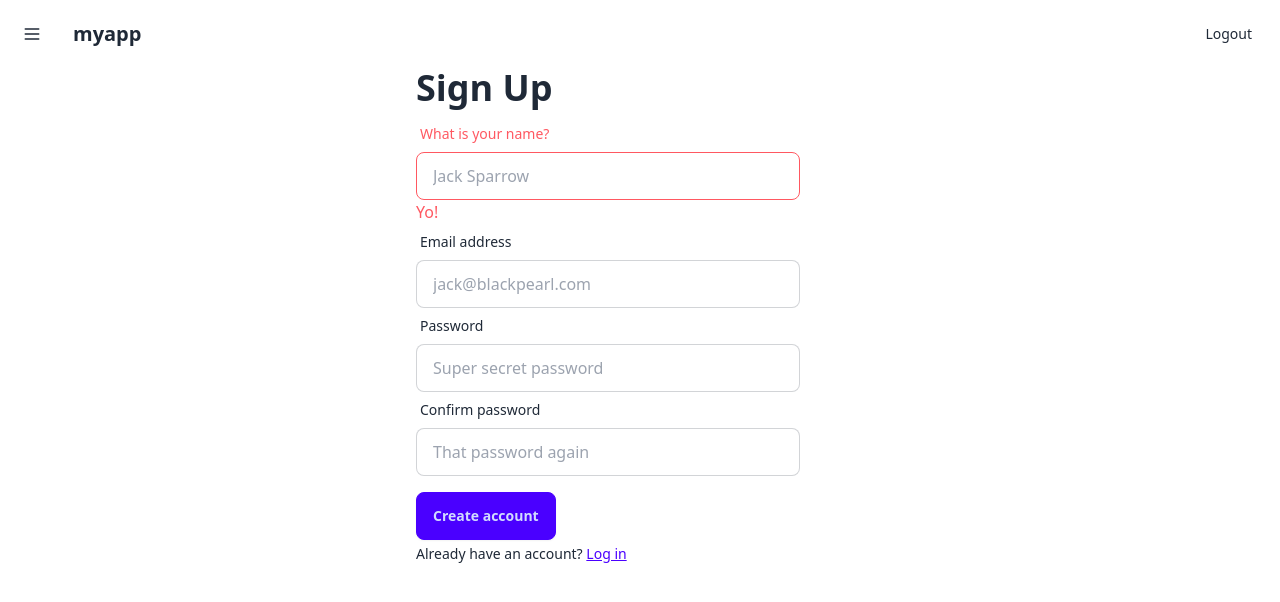
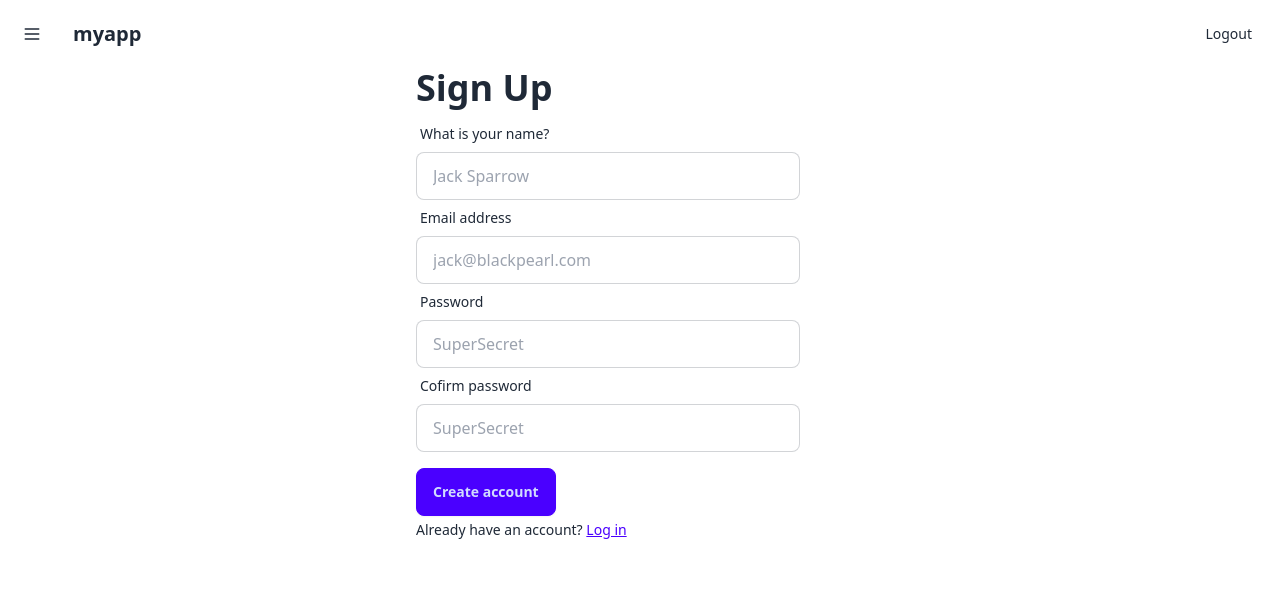
Before and after one commit to aktsbot/react-boilerplate, a React (Vite) app: page /signup in a window 1280 px wide. Shown: the top 602 px of the page. Built offline with nearby package versions, Linux system fonts and the light colour scheme.

Commit message:
wip: react hook form
add input component
pass register for react hooks

```diff
--- /dev/null
+++ b/src/components/inputs/index.ts
@@ -0,0 +1 @@
+export * from "./input-text";
--- /dev/null
+++ b/src/components/inputs/input-text.tsx
@@ -0,0 +1,57 @@
+import { FC, InputHTMLAttributes } from "react";
+import { UseFormRegisterReturn } from "react-hook-form";
+
+interface InputProps extends InputHTMLAttributes<HTMLInputElement> {
+  label: string;
+  type: "text" | "password" | "email";
+  // name: string;
+  fullWidth?: boolean;
+  error?: string;
+  hookFormRegister?: UseFormRegisterReturn;
+}
+
+/**
+ * Creates an input component.
+ * Supports only email, password and ofcourse text
+ */
+export const InputText: FC<InputProps> = ({
+  label,
+  fullWidth,
+  error,
+  hookFormRegister,
+  type,
+  ...rest
+}) => {
+  let labelClassName = "form-control max-w-sm";
+  let inputClassName = "input input-bordered max-w-sm";
+  let spanClassName = "label-text";
+
+  if (fullWidth) {
+    labelClassName += " w-full";
+    inputClassName += " w-full";
+  }
+
+  if (error) {
+    spanClassName += " text-error";
+    inputClassName += " input-error";
+  }
+
+  return (
+    <>
+      <label className={labelClassName}>
+        <div className="label">
+          <span className={spanClassName}>{label}</span>
+        </div>
+        <input
+          className={inputClassName}
+          type={type}
+          {...hookFormRegister}
+          {...rest}
+        />
+      </label>
+      {error && <p className="text-error">{error}</p>}
+    </>
+  );
+};
+
+export default InputText;
--- a/src/lib/schemas/Signup.ts
+++ b/src/lib/schemas/Signup.ts
@@ -2,10 +2,10 @@ import { z } from "zod";
 
 export const SignupSchema = z
   .object({
-    email: z.string().email(), // email() makes it required
-    password: z.string().min(1),
-    confirmPassword: z.string().min(1),
-    fullName: z.string().min(1),
+    email: z.string().email("Please enter an email address"), // email() makes it required
+    password: z.string().min(1, "Please enter a password"),
+    confirmPassword: z.string().min(1, "Please enter your password again"),
+    fullName: z.string().min(1, "Please enter your name"),
   })
   .refine((data) => data.password === data.confirmPassword, {
     message: "Passwords must match",
--- a/src/pages/Signup.tsx
+++ b/src/pages/Signup.tsx
@@ -4,6 +4,8 @@ import { useForm } from "react-hook-form";
 import { zodResolver } from "@hookform/resolvers/zod";
 
 import PageTitle from "../components/page-title";
+import { InputText } from "../components/inputs";
+
 import { SignupSchema, TSignupSchema } from "../lib/schemas/Signup";
 
 export const SignupPage = () => {
@@ -30,56 +32,44 @@ export const SignupPage = () => {
 
           <form onSubmit={handleSubmit(onSubmit)} className="mt-2">
             {/* name */}
-            <label className="form-control w-full max-w-sm">
-              <div className="label">
-                <span className="label-text text-error">
-                  What is your name?
-                </span>
-              </div>
-              <input
+            <InputText
               type="text"
+              label="What is your name?"
               placeholder="Jack Sparrow"
-                className="input input-bordered w-full max-w-sm input-error"
-                {...register("fullName")}
+              fullWidth
+              hookFormRegister={register("fullName")}
+              error={errors.fullName?.message}
             />
-            </label>
-            {true && <p className="text-error">Yo!</p>}
+
             {/* email */}
-            <label className="form-control w-full max-w-sm">
-              <div className="label">
-                <span className="label-text">Email address</span>
-              </div>
-              <input
+            <InputText
               type="email"
+              label="Email address"
               placeholder="jack@blackpearl.com"
-                className="input input-bordered w-full max-w-sm"
-                {...register("email")}
+              fullWidth
+              hookFormRegister={register("email")}
+              error={errors.email?.message}
             />
-            </label>
+
             {/* password */}
-            <label className="form-control w-full max-w-sm">
-              <div className="label">
-                <span className="label-text">Password</span>
-              </div>
-              <input
+            <InputText
               type="password"
-                placeholder="Super secret password"
-                className="input input-bordered w-full max-w-sm"
-                {...register("password")}
+              label="Password"
+              placeholder="SuperSecret"
+              fullWidth
+              hookFormRegister={register("password")}
+              error={errors.password?.message}
             />
-            </label>
+
             {/* confirm password */}
-            <label className="form-control w-full max-w-sm">
-              <div className="label">
-                <span className="label-text">Confirm password</span>
-              </div>
-              <input
+            <InputText
               type="password"
-                placeholder="That password again"
-                className="input input-bordered w-full max-w-sm"
-                {...register("confirmPassword")}
+              label="Cofirm password"
+              placeholder="SuperSecret"
+              fullWidth
+              hookFormRegister={register("confirmPassword")}
+              error={errors.confirmPassword?.message}
             />
-            </label>
 
             <div className="mt-4">
               <button
```
Lines whose indentation alone changed are shown as unchanged.
